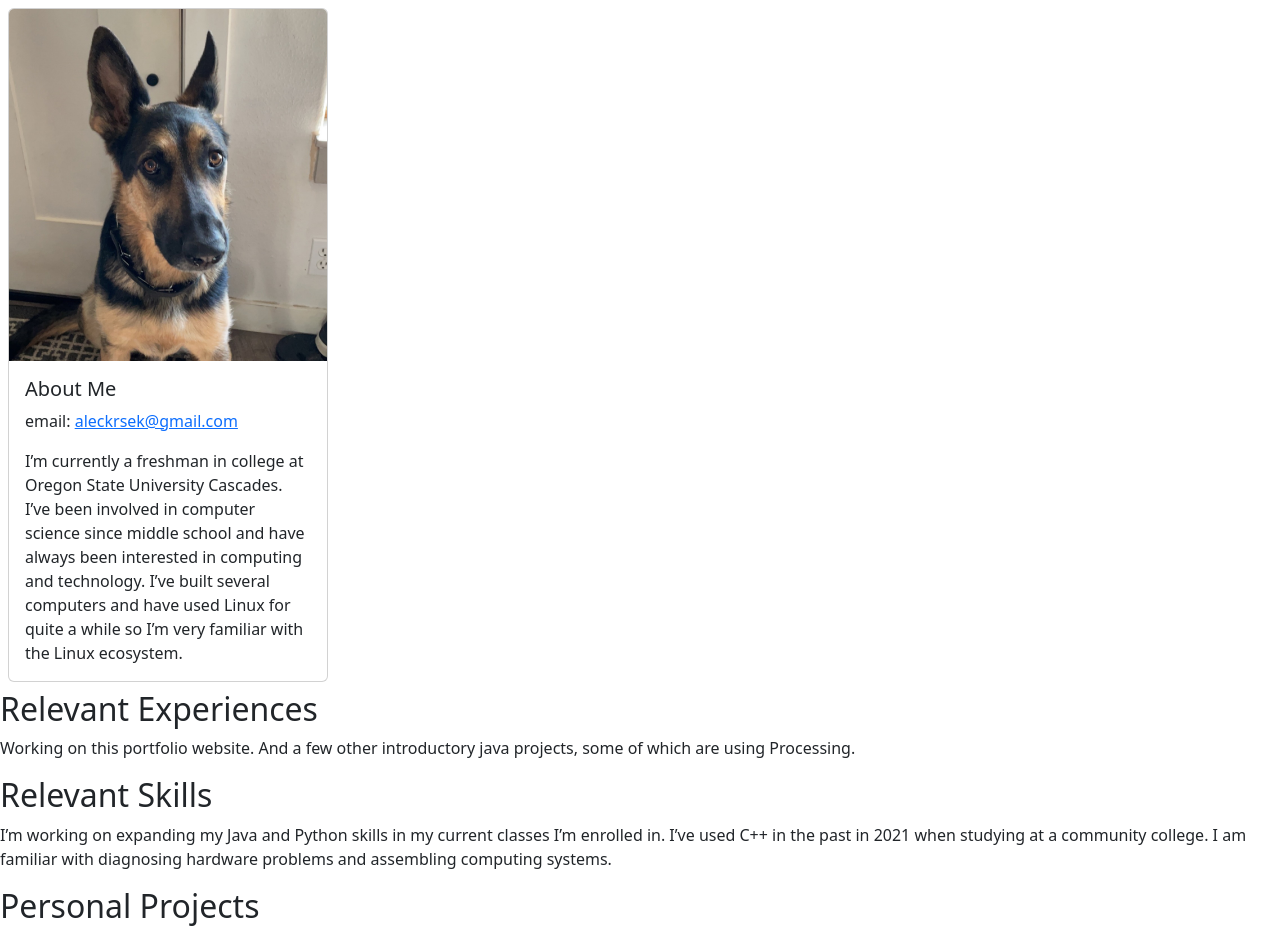
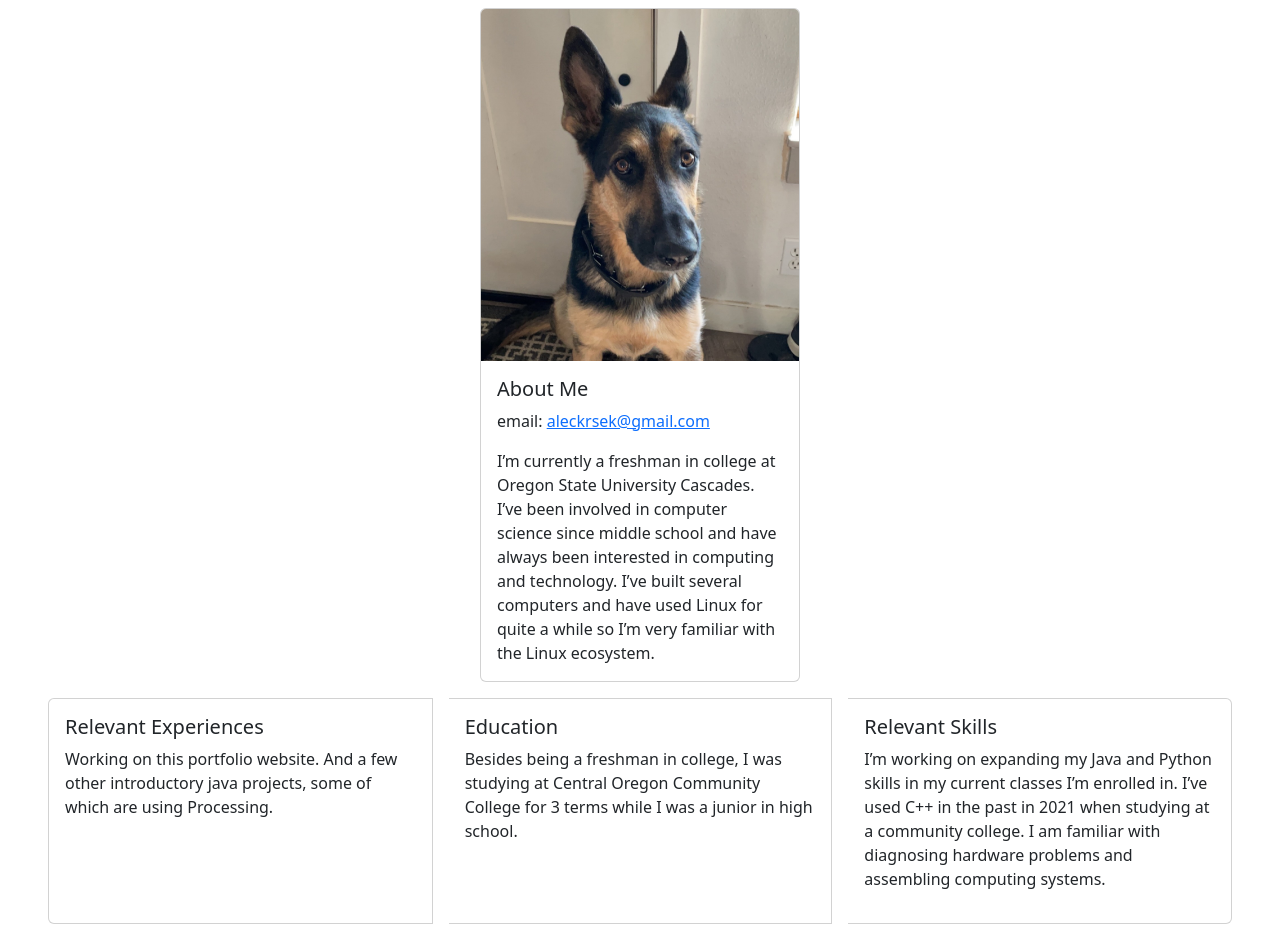
Before and after one commit to aleckrsek/aleckrsek.github.io, a website: page index.html in a window 1280 px wide. Shown: the top 929 px of the page. Drawn offline with Linux system fonts and the light colour scheme.

Commit message:
Add card group bootstrap

```diff
--- a/index.html
+++ b/index.html
@@ -7,7 +7,7 @@
     <link rel="stylesheet" href="css/custom.css">
     <title>Alec Krsek's Portfolio</title></head>
     <body>
-      <div class="card m-2" style="width: 20rem;">
+      <div class="card m-2 mx-auto" style="width: 20rem;">
         <img src="images/zelis.jpg" class="card-img-top" alt="My profile picture">
         <div class="card-body">
           <h5 class="card-title">About Me</h5>
@@ -15,13 +15,25 @@
           <p class="card-text">I’m currently a freshman in college at Oregon State University Cascades. I’ve been involved in computer science since middle school and have always been interested in computing and technology. I’ve built several computers and have used Linux for quite a while so I’m very familiar with the Linux ecosystem.</p>
         </div>
       </div>
-      <div>
-        <h2>Relevant Experiences</h2>
-        <p>Working on this portfolio website. And a few other introductory java projects, some of which are using Processing.</p>
+      <div class="card-group mx-auto" style="width: 75rem;">
+      <div class="card m-2">
+        <div class="card-body">
+          <h5 class="card-title">Relevant Experiences</h5>
+          <p class="card-text">Working on this portfolio website. And a few other introductory java projects, some of which are using Processing.</p>
+        </div>
       </div>
-      <div>
-        <h2>Relevant Skills</h2>
-        <p>I’m working on expanding my Java and Python skills in my current classes I’m enrolled in. I’ve used C++ in the past in 2021 when studying at a community college. I am familiar with diagnosing hardware problems and assembling computing systems.</p>
+      <div class="card m-2">
+        <div class="card-body">
+          <h5 class="card-title">Education</h5>
+          <p class="card-text">Besides being a freshman in college, I was studying at Central Oregon Community College for 3 terms while I was a junior in high school.</p>
+        </div>
+      </div>
+      <div class="card m-2">
+        <div class="card-body">
+          <h5 class="card-title">Relevant Skills</h5>
+          <p>I’m working on expanding my Java and Python skills in my current classes I’m enrolled in. I’ve used C++ in the past in 2021 when studying at a community college. I am familiar with diagnosing hardware problems and assembling computing systems.</p>
+        </div>
+      </div>
       </div>
       <div>
         <h2>Personal Projects</h2>
```
